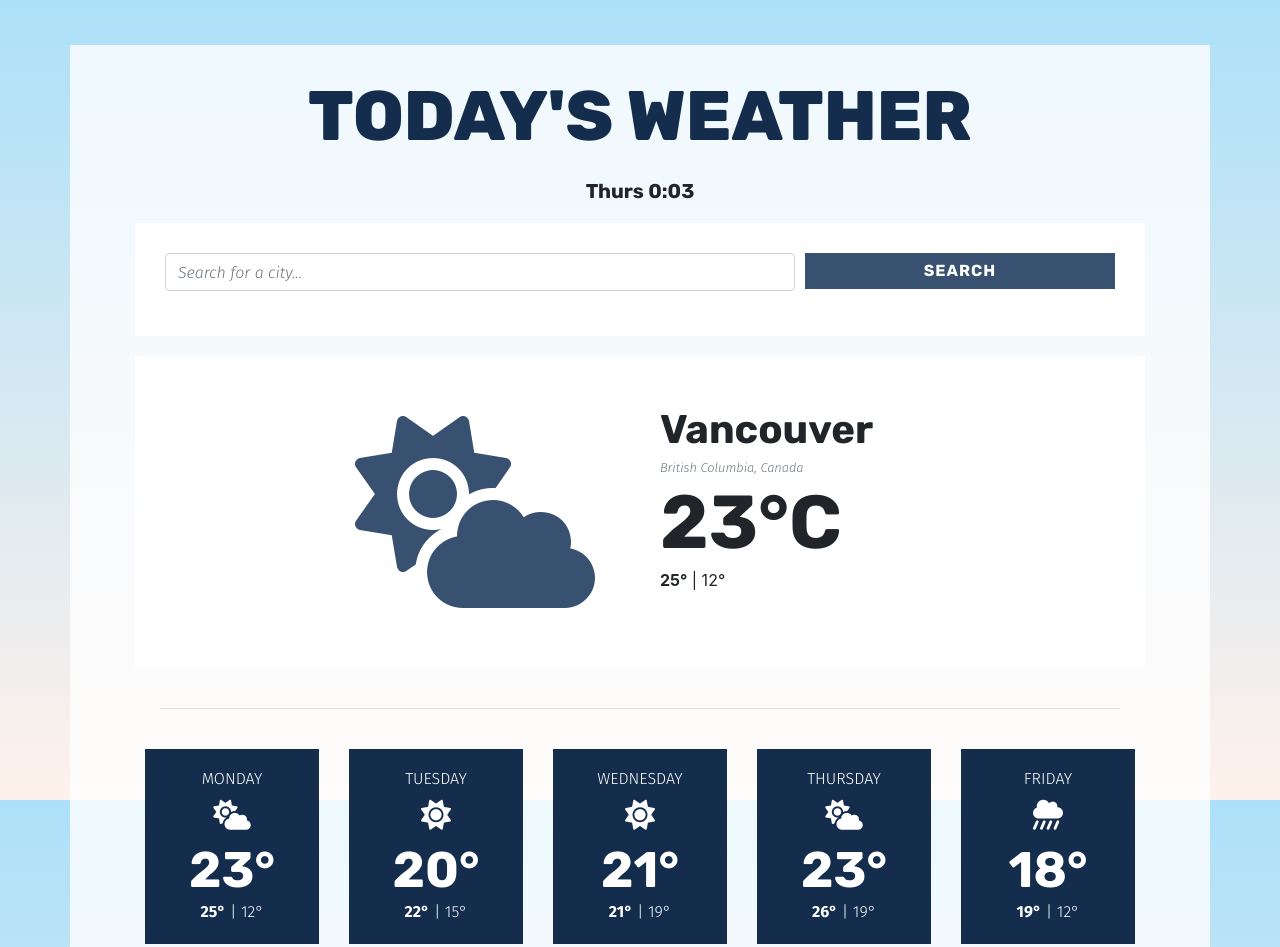
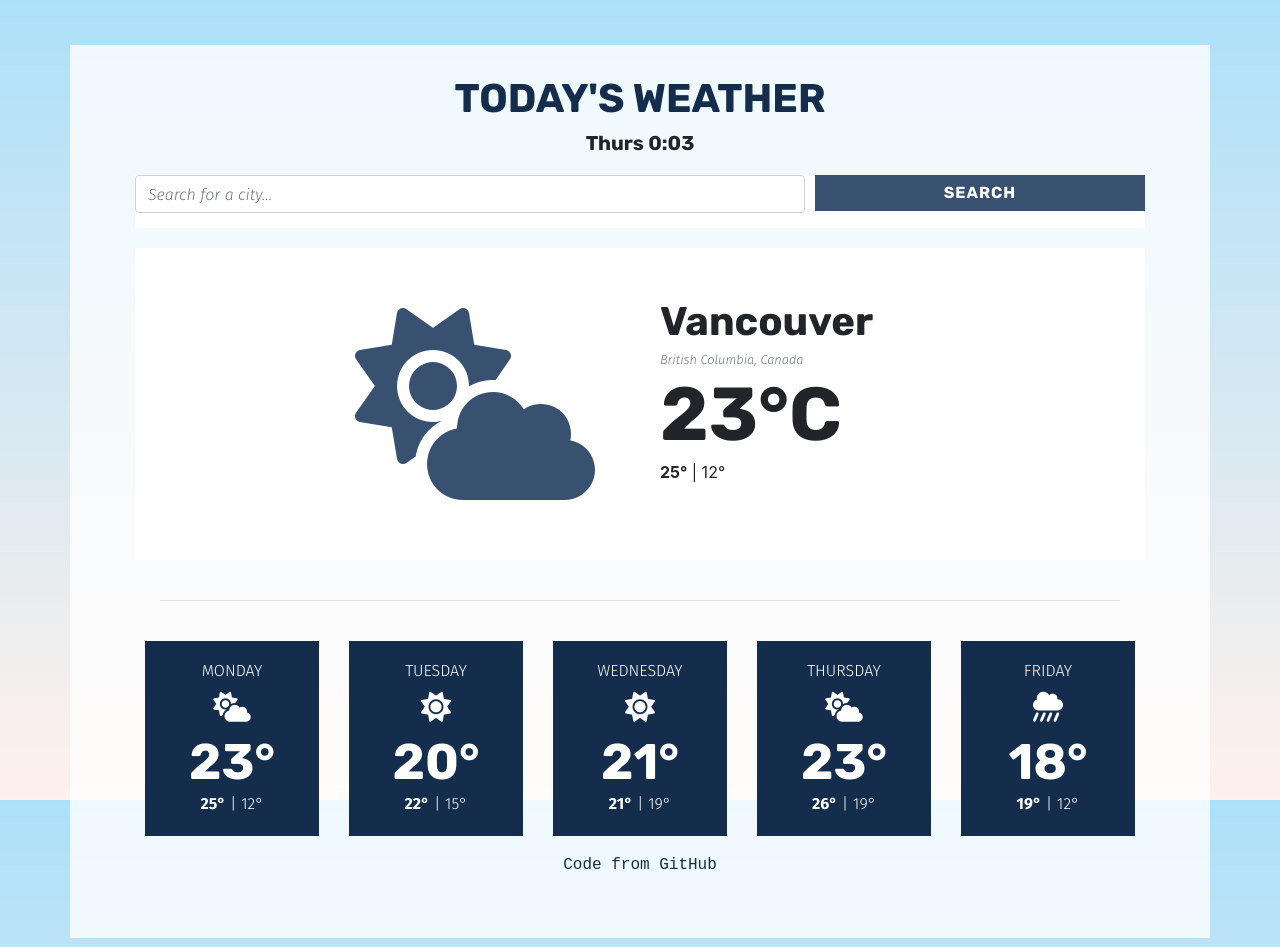
Before and after one commit to alix-nine10/shecodes-weather-app, a plain HTML site: page index.html in a window 1280 px wide. Shown: the top 947 px of the page. Drawn offline with nearby package versions, Linux system fonts and the light colour scheme.

Commit message:
Changing container size and main heading

```diff
--- a/src/style.css
+++ b/src/style.css
@@ -10,8 +10,8 @@ body {
 
 .main-container {
   background: rgba(255, 255, 255, 0.8);
-  padding: 20px 0 45px 0;
-  max-width: 1140px;
+  padding: 30px 0 45px 0;
+  max-width: 800px;
 }
 
 /* Typography */
@@ -33,11 +33,11 @@ h6 {
   text-transform: uppercase;
 }
 
-.main-container h1 {
+h1 {
   text-transform: uppercase;
   text-align: center;
-  font-size: 70px;
-  margin: 10px 0 20px 0;
+  font-size: 37px;
+  margin: 10px 0 10px 0;
   font-weight: 800;
   color: #142d4c;
 }
@@ -49,7 +49,6 @@ h2 {
 /* Form Styling */
 
 .weather-search-form form {
-  padding: 30px;
   background: #fff;
   margin: 20px 50px;
 }
```
